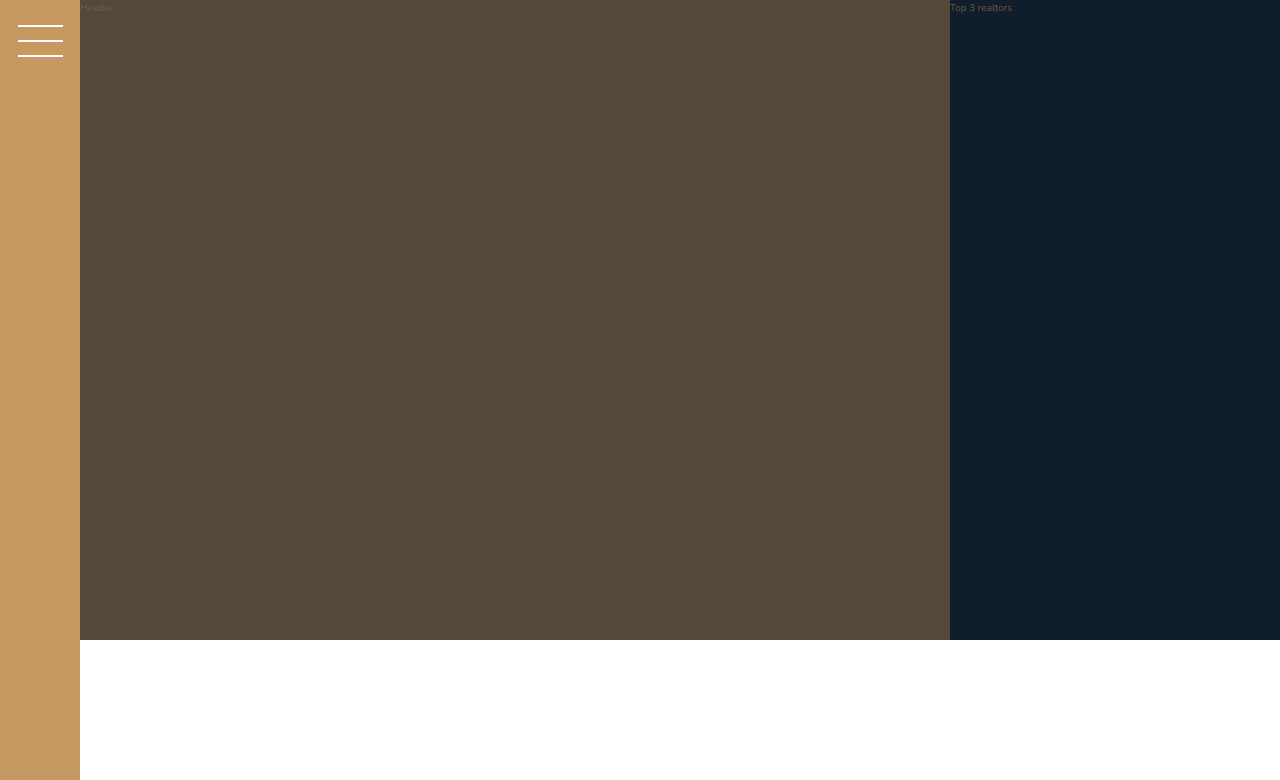
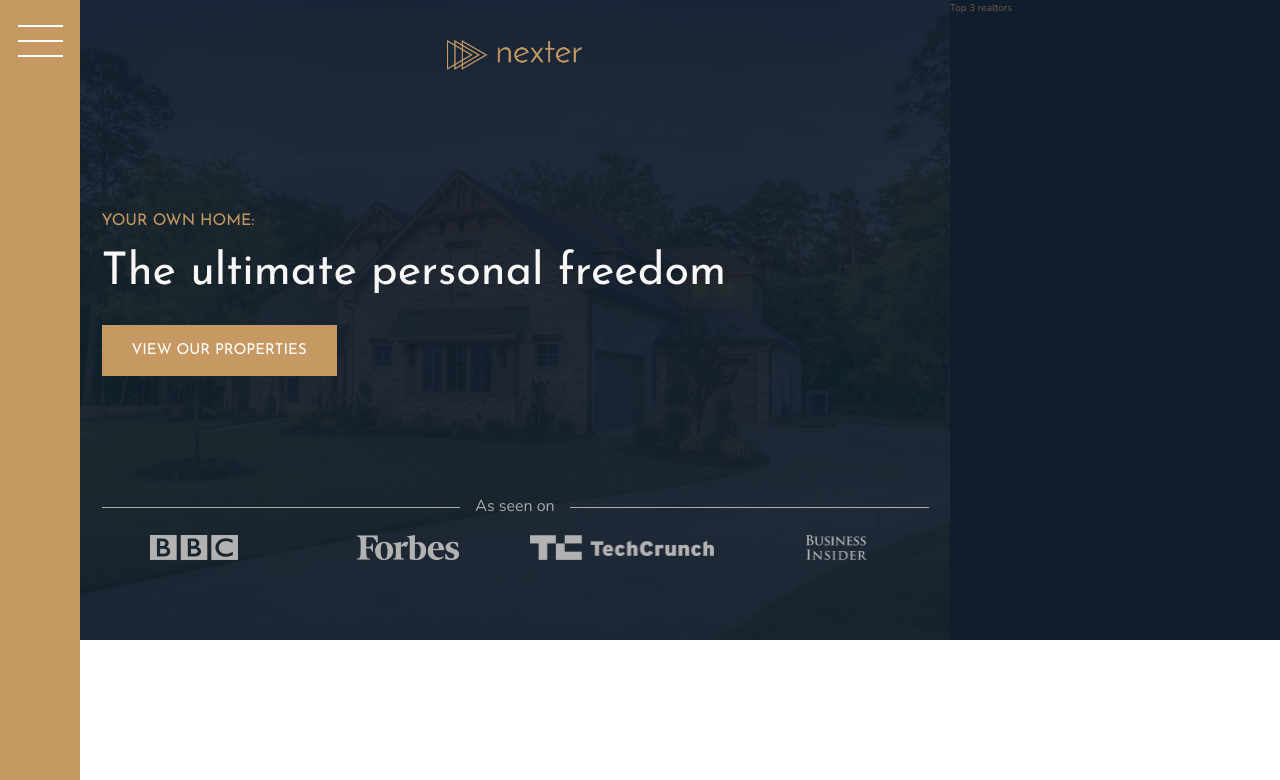
Before and after one commit to idhow/Nexter, a website: page index.html in a window 1280 px wide. Shown: the top 780 px of the page. Drawn offline with nearby package versions, Linux system fonts and the light colour scheme.

Commit message:
header done

```diff
--- a/index.html
+++ b/index.html
@@ -17,7 +17,17 @@
     </div>
 
     <header class="header">
-      Header
+      <img src="img/logo.png" alt="Nexter logo" class="header__logo">
+      <h3 class="heading-3">Your own home:</h3>
+      <h1 class="heading-1">The ultimate personal freedom</h1>
+      <button class="btn header__btn">View our properties</button>
+      <div class="header__seenon-text">As seen on</div>
+      <div class="header__seenon-logos">
+        <img src="img/logo-bbc.png" alt="Seen on logo 1">
+        <img src="img/logo-forbes.png" alt="Seen on logo 2">
+        <img src="img/logo-techcrunch.png" alt="Seen on logo 3">
+        <img src="img/logo-bi.png" alt="Seen on logo 4">
+      </div>
     </header>
 
     <div class="realtors">
--- a/sass/_header.scss
+++ b/sass/_header.scss
@@ -2,4 +2,57 @@
   background-color: $color-grey-dark-1;
   grid-column: full-start / col-end 6;
 
+  background-image: linear-gradient(rgba($color-secondary, .93), rgba($color-secondary, .93)), url(../img/hero.jpeg);
+  background-size: cover;
+  background-position: center;
+
+  padding: 8rem;
+  padding-top: 4rem;
+
+  display: grid;
+  grid-template-rows: 1fr min-content 6rem 1fr;
+  grid-template-columns: max-content;
+  grid-row-gap: 1.5rem;
+  justify-content: center;
+
+  &__logo {
+    height: 3rem;
+    justify-self: center;
+  }
+
+  &__btn {
+    align-self: start;
+    justify-self: start;
+  }
+
+  &__seenon-text {
+    display: grid;
+    grid-template-columns: 1fr max-content 1fr;
+    grid-column-gap: 1.5rem;
+    align-items: center;
+
+    font-size: 1.6rem;
+    color: $color-grey-light-2;
+
+    &::before,
+    &::after {
+      content: '';
+      display: block;
+      height: 1px;
+      background-color: currentColor;
+    }
+  }
+
+  &__seenon-logos {
+    display: grid;
+    grid-template-columns: repeat(4, 1fr);
+    grid-column-gap: 3rem;
+    justify-items: center;
+
+    img {
+      height: 2.5rem;
+      filter: brightness(70%);
+    }
+  }
+
 }
--- a/sass/_typography.scss
+++ b/sass/_typography.scss
@@ -5,6 +5,9 @@
 
 .heading-1 {
   @extend %heading;
+  font-size: 4.5rem;
+  color: $color-grey-light-1;
+  line-height: 1;
 }
 
 .heading-2 {
```
Also changed, not shown: css/style.css.
